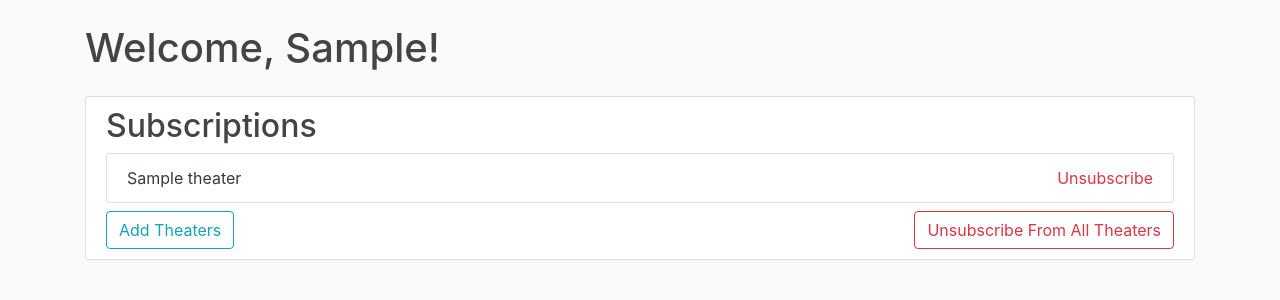
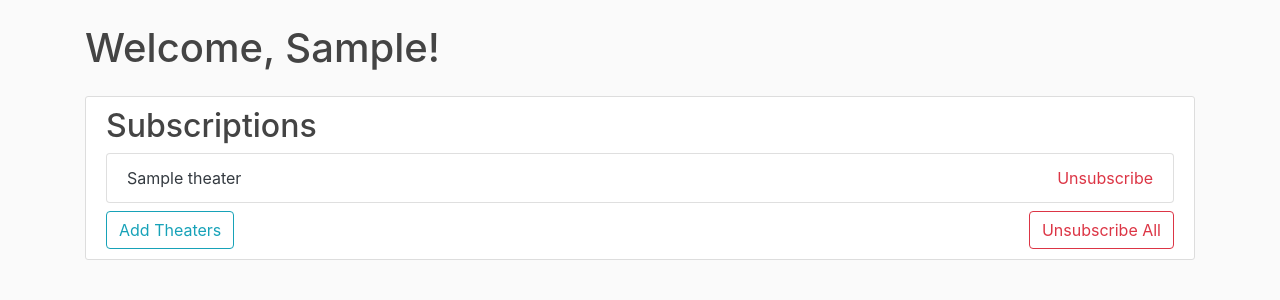
Before and after one commit to zlee1/MovieSchedule_App, a Django app: page /manage/ in a window 1280 px wide. Shown: the part 56-356 px from the top of the page. Run offline with Django 5.2, Linux system fonts and the light colour scheme; a user stored in the database is signed in; tables that the repository leaves empty hold one stand-in row (values such as "Sample post"); some libraries are stand-ins or nearby versions.

Commit message:
formatting

```diff
--- a/MovieSchedule/subscriptions/templates/subscriptions/manage.html
+++ b/MovieSchedule/subscriptions/templates/subscriptions/manage.html
@@ -12,12 +12,21 @@
         {% if subscriptions %}
             <ul class="list-group">
                 {% for sub in subscriptions %}
-                    <li class="list-group-item"><a href="{{ sub.theater.url }}" class="text-dark" target="_blank">{{ sub.theater.name }}</a><a href="{% url 'subscriptions-unsubscribe' theater_id=sub.theater.id %}" class="float-right text-danger">Unsubscribe</a></li>
+                    <li class="list-group-item">
+                        <div class="row">
+                            <div class="col">
+                                <a href="{{ sub.theater.url }}" class="text-dark" target="_blank">{{ sub.theater.name }}</a>
+                            </div>
+                            <div class="col">
+                                <a href="{% url 'subscriptions-unsubscribe' theater_id=sub.theater.id %}" class="float-right text-danger">Unsubscribe</a>
+                            </div>
+                        </div>
+                    </li>
                 {% endfor %}
             </ul>
             <a class="btn btn-outline-info mt-2" href="{% url 'subscriptions-search' zip_code='00000' %}">Add Theaters</a>
 
-            <a class="btn btn-outline-danger mt-2 float-right" href="{% url 'subscriptions-unsubscribe' theater_id='all' %}">Unsubscribe From All Theaters</a>
+            <a class="btn btn-outline-danger mt-2 float-right" href="{% url 'subscriptions-unsubscribe' theater_id='all' %}">Unsubscribe All</a>
         {% else %}
             <p>You are not subscribed to any theaters. Search for theaters below and then subscribe to begin receiving schedule emails.</p>
             <a class="btn btn-outline-info mt-2" href="{% url 'subscriptions-search' zip_code='00000' %}">Subscribe to Theaters</a>
--- a/MovieSchedule/subscriptions/views.py
+++ b/MovieSchedule/subscriptions/views.py
@@ -4,7 +4,7 @@ from django.contrib.auth.models import User
 from django.contrib.auth.decorators import login_required
 from django.contrib import messages
 
-import urllib
+import urllib.request
 from bs4 import BeautifulSoup
 from .forms import TheaterSearchForm
 from .models import Theater, Subscription
```
